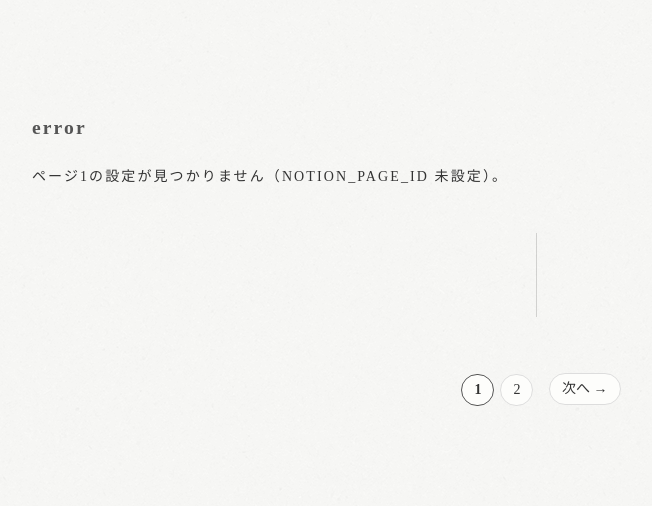
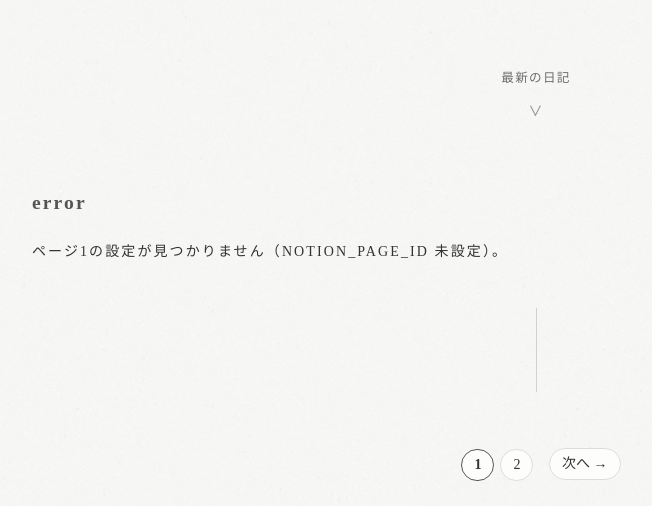
Before and after one commit to aaaaaso/flask-diary, a Flask app: page / in a window 1280 px wide. Shown: the top 506 px of the page, without its empty margins (104-756 px from the left). Run offline with Flask 3, Linux system fonts and the light colour scheme.

Commit message:
最新へのリンク追加

```diff
--- a/static/style.css
+++ b/static/style.css
@@ -207,3 +207,45 @@
   animation: rotate-once 0.6s ease-in-out;
   transform-origin: center center;
 }
+
+/* === 最新の日記リンク === */
+.latest-link {
+  text-align: center;
+  margin-top: 16px;
+  margin-bottom: 32px;
+  opacity: 0.7;
+  transition: opacity 0.4s ease;
+}
+
+.latest-link:hover {
+  opacity: 1;
+}
+
+.latest-link a {
+  text-decoration: none;
+  color: #333;
+  font-size: 0.9em; /* 本文より少し小さめ */
+  letter-spacing: 0.1em;
+  display: inline-flex;
+  flex-direction: column;
+  align-items: center;
+  gap: 4px;
+}
+
+/* 下向き矢印 */
+.latest-link .arrow {
+  font-size: 1.1em;
+  animation: bounce-down 2.5s infinite ease-in-out;
+  opacity: 0.8;
+}
+
+/* ゆるやかに上下に動くアニメーション */
+@keyframes bounce-down {
+  0%, 100% { transform: translateY(0); }
+  50% { transform: translateY(4px); }
+}
+
+/* スムーズスクロール全体適用 */
+html {
+  scroll-behavior: smooth;
+}
--- a/templates/index.html
+++ b/templates/index.html
@@ -47,17 +47,26 @@
 
 <body>
 
+  <!-- 最新の日記リンク -->
+  <div class="latest-link" title="最新の日記へ">
+    <a href="#first-entry">
+      <span>最新の日記</span>
+      <span class="arrow">∨</span>
+    </a>
+  </div>
+
+
   <!-- Shuffleボタン -->
-<button id="shuffle-btn" title="日記をランダムに並べ替え">
-  <span class="icon-wrap">
-    <img src="{{ url_for('static', filename='shuffle_icon.png') }}" alt="Shuffle" />
-  </span>
-</button>
+  <button id="shuffle-btn" title="日記をランダムに並べ替え">
+    <span class="icon-wrap">
+      <img src="{{ url_for('static', filename='shuffle_icon.png') }}" alt="Shuffle" />
+    </span>
+  </button>
 
   <!-- 日記本体 -->
   <div class="container">
     {% for entry in diary %}
-      <div class="entry" data-aos="fade-up">
+      <div class="entry" id="{% if loop.first %}first-entry{% endif %}" data-aos="fade-up">
         <h2>{{ entry.date }}</h2>
         <div class="content">{{ entry.html | safe }}</div>
       </div>
```
